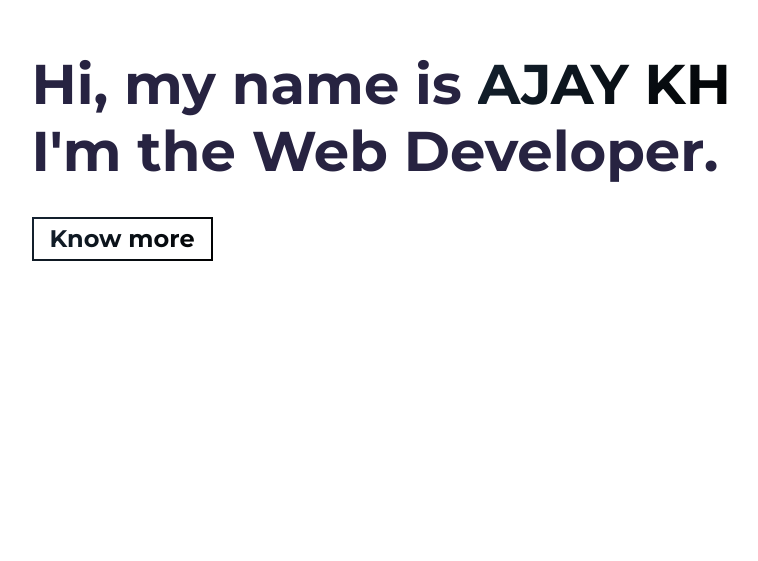
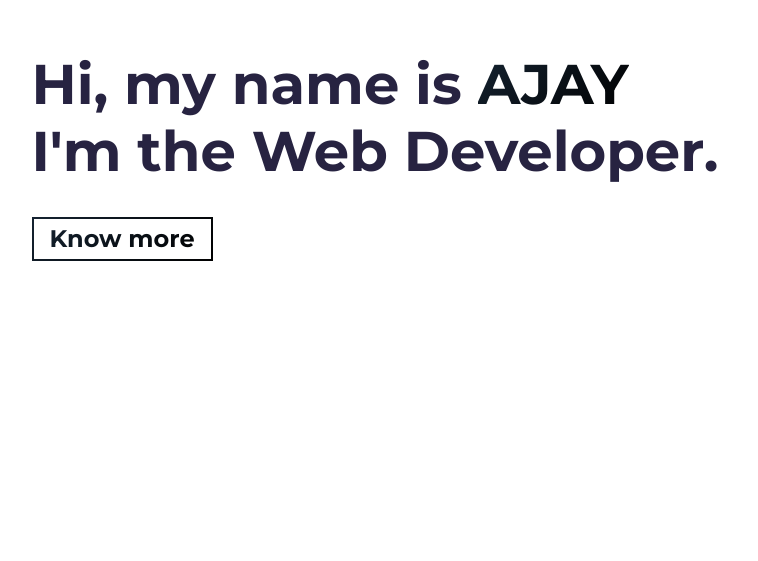
Before and after one commit to ajaykh053-lgtm/Myprotfolio, a website built with Parcel: page src/index.html in a window 1280 px wide. Shown: the part 239-800 px from the top of the page, without its empty margins (46-804 px from the left). Built offline with nearby package versions, Linux system fonts and the light colour scheme.

Commit message:
changed somethings

```diff
--- a/src/index.html
+++ b/src/index.html
@@ -26,7 +26,7 @@
     <section id="hero" class="jumbotron">
       <div class="container">
         <h1 class="hero-title load-hidden">
-          Hi, my name is <span class="text-color-main">AJAY KH</span>
+          Hi, my name is <span class="text-color-main">AJAY</span>
           <br />
           I'm the Web Developer.
         </h1>
```
